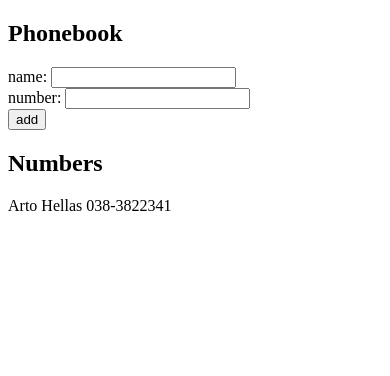
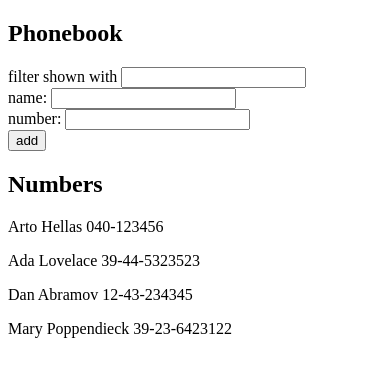
Before and after one commit to sammylina/fullstackopen, a React (Vite) app in the folder part2/phonebook/: page / in a window 390 px wide. Shown: the top 376 px of the page. Built offline with nearby package versions, Linux system fonts and the light colour scheme.

Commit message:
phonebook 2.9 completed

```diff
--- a/part2/phonebook/src/App.jsx
+++ b/part2/phonebook/src/App.jsx
@@ -2,10 +2,16 @@ import { useState } from 'react'
 
 const App = () => {
   const [persons, setPersons] = useState([
-    { name: 'Arto Hellas', number: '038-3822341'}
+    { name: 'Arto Hellas', number: '040-123456' },
+    { name: 'Ada Lovelace', number: '39-44-5323523' },
+    { name: 'Dan Abramov', number: '12-43-234345' },
+    { name: 'Mary Poppendieck', number: '39-23-6423122' }
   ])
+  const [filteredPersons, setFilteredPersons] = useState([]);
+
   const [newName, setNewName] = useState('')
   const [phoneNumber, setPhoneNumber] = useState('');
+  const [searchName, setSearchName] = useState('');
 
 
   const onPhoneNoChange = (e) => {
@@ -30,9 +36,27 @@ const App = () => {
     }
   }
 
+  const searchPersonByName = (e) => {
+    const fPersonIdx = []
+    persons.forEach((p, i) => {
+      if (p.name.includes(e.target.value)) {
+        fPersonIdx.push(i);
+      }
+    })
+    setFilteredPersons(fPersonIdx);
+    setSearchName(e.target.value)
+  }
+
+  const personsToShow = searchName ? filteredPersons.map(idx => persons[idx])
+                                  : persons
+
   return (
     <div>
       <h2>Phonebook</h2>
+      <div>
+        filter shown with <input value={searchName} onChange={searchPersonByName}/>
+     </div>
+
       <form onSubmit={addPerson}>
         <div>
           name: <input value={newName} onChange={onNameChange}/>
@@ -47,7 +71,7 @@ const App = () => {
       <h2>Numbers</h2>
 
       {
-        persons.map(person => (<p key={person.name}>{person.name} {person.number}</p>))
+        personsToShow.map(person => (<p key={person.name}>{person.name} {person.number}</p>))
       }
 
     </div>
```
